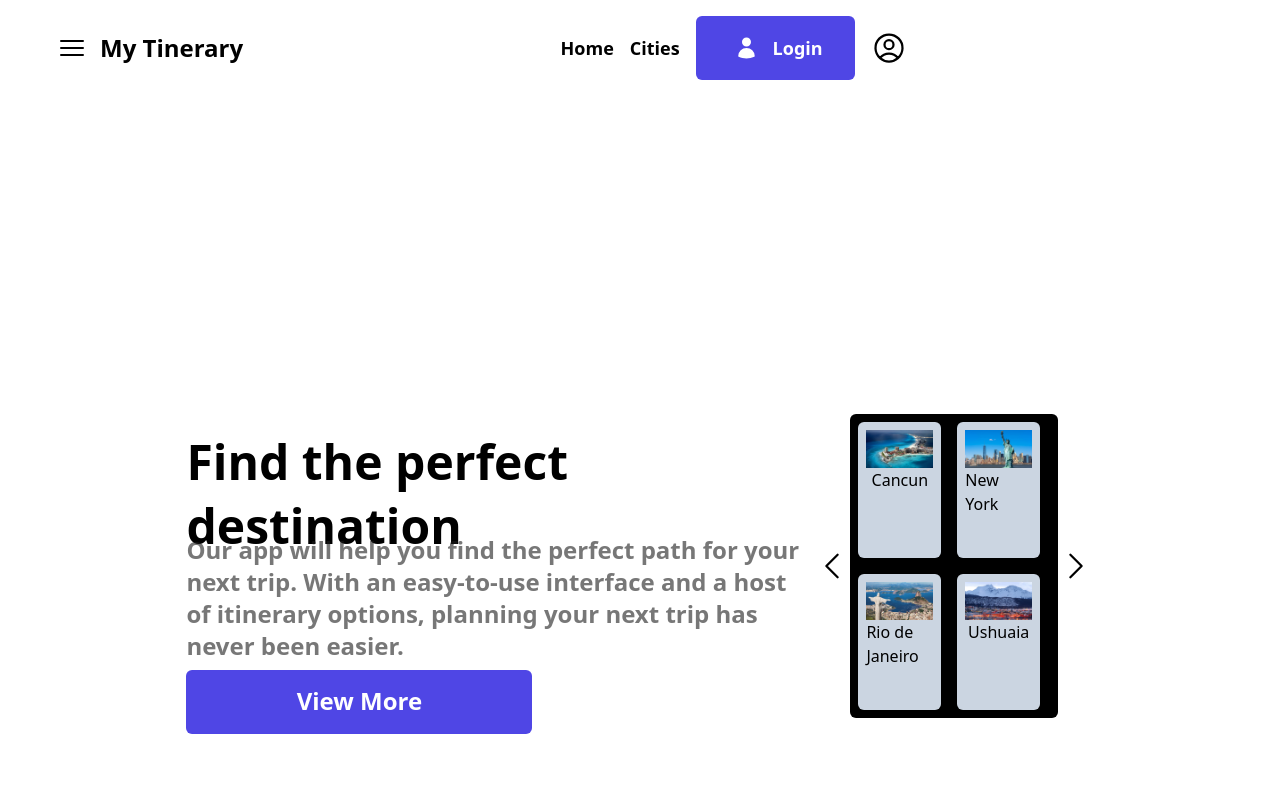
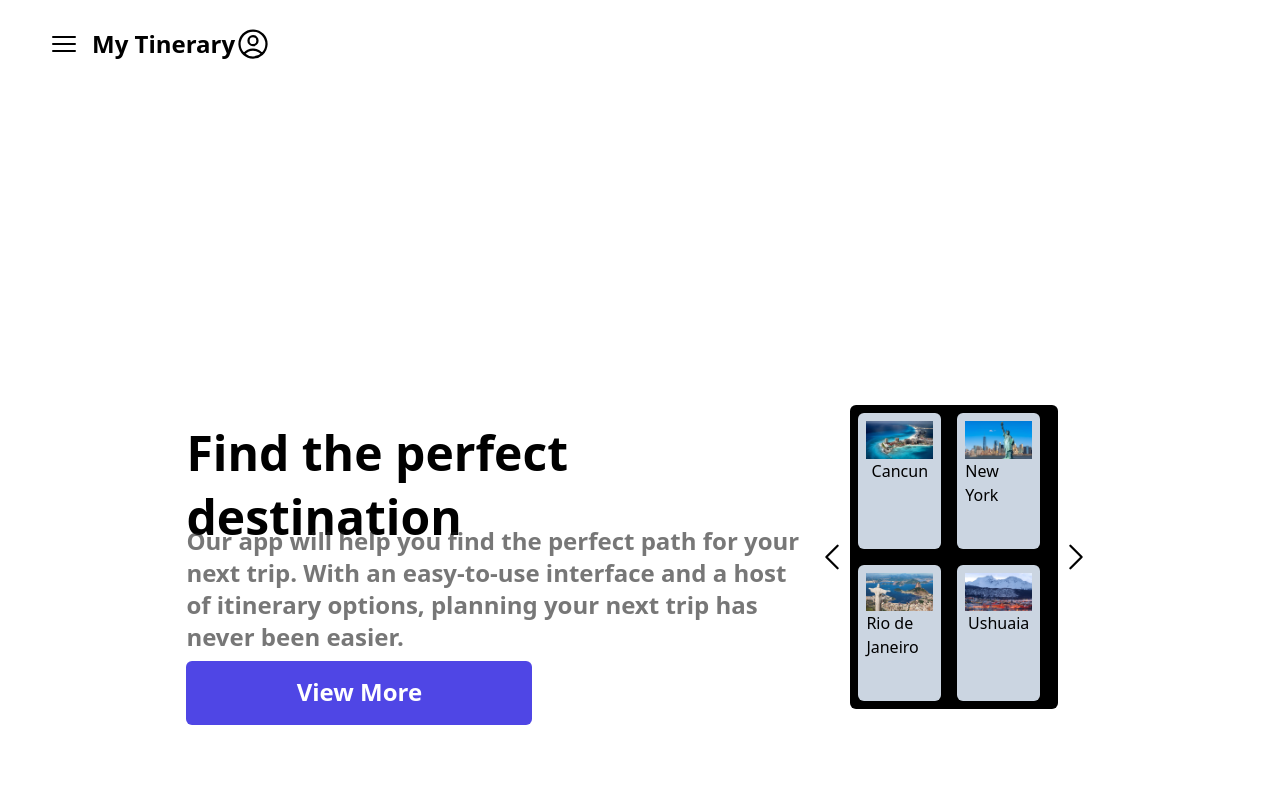
Before and after one commit to germandie/mytinerary-posada, a React (Vite) app: page / in a window 1280 px wide. Shown: the top 800 px of the page. Built offline with nearby package versions, Linux system fonts and the light colour scheme.

Commit message:
navbar&carousel

```diff
--- a/src/components/Arrow.jsx
+++ b/src/components/Arrow.jsx
@@ -1,4 +1,4 @@
-export default function Arrow({direction}) {
+export default function Arrow({direction,onClick}) {
 
   return (
     <svg
@@ -7,7 +7,8 @@ export default function Arrow({direction}) {
       viewBox="0 0 24 24"
       strokeWidth={1.5}
       stroke="currentColor"
-      className="w-9 h-9"
+      className="w-9 h-9 cursor-pointer"
+      onClick={onClick}
     >
       <path
         strokeLinecap="round"
--- a/src/components/Carousel.jsx
+++ b/src/components/Carousel.jsx
@@ -1,14 +1,44 @@
 import Arrow from "../components/Arrow";
 import CardPolaroid from "../components/CardPolaroid";
+import {useState} from "react";
 
 export default function Carousel({data}) {
+  let [counter,setCounter] = useState(0)
+  let [counterTo,setCounterTo] = useState(4)
+
+  function next_slide(){
+    if(data.length <= counterTo) {
+      setCounter(0)
+      setCounterTo(4)
+    }else {
+      setCounter(counter+4)
+    setCounterTo(counterTo+4)
+
+    }
+    console.log(counter);
+    console.log(counterTo);
+  }
+
+  function prev_slide(){
+    if(counter <= 0) {
+      setCounter(data.length - 4)
+      setCounterTo(data.length)
+    }else {
+      setCounter(counter-4)
+    setCounterTo(counterTo-4)
+
+    }
+    console.log(counter);
+    console.log(counterTo);
+  }
+
   return (
     <div className="flex justify-center items-center">
           <div className="flex-none">
-            <Arrow direction="M15.75 19.5L8.25 12l7.5-7.5" />
+            <Arrow direction="M15.75 19.5L8.25 12l7.5-7.5" onClick={prev_slide}/>
           </div>
           <div className="flex flex-wrap h-[304px] rounded-md bg-black">
-            {data.slice(0, 4).map((each) => (
+            {data.slice(counter,counterTo).map((each) => (
               <CardPolaroid
                 key={each.id}
                 src={each.photo}
@@ -18,7 +48,7 @@ export default function Carousel({data}) {
             ))}
           </div>
           <div className="flex-none">
-            <Arrow direction="M8.25 4.5l7.5 7.5-7.5 7.5" />
+            <Arrow direction="M8.25 4.5l7.5 7.5-7.5 7.5" onClick={next_slide} />
           </div>
         </div>
   )
--- a/src/components/NavBar.jsx
+++ b/src/components/NavBar.jsx
@@ -1,17 +1,19 @@
+import { useState } from "react";
+
 export default function NavBar() {
+  let [show, setShow] = useState(false);
+
   return (
+    <header className="h-[87px] px-12 flex justify-start items-center">
 
-    <header className="flex items-center font-segoe-ui  font-semibold text-black mx-[40px] bg-white  p-4">
-
-      <div className= "flex">
-      <svg
+        <svg
           xmlns="http://www.w3.org/2000/svg"
           fill="none"
           viewBox="0 0 24 24"
           strokeWidth={1.5}
           stroke="currentColor"
-          className="w-8 h-8"
-          onClick={()=>setShow(!show)}
+          className="w-8 h-8 cursor-pointer"
+          onClick={() => setShow(!show)}
         >
           <path
             strokeLinecap="round"
@@ -19,15 +21,8 @@ export default function NavBar() {
             d="M3.75 6.75h16.5M3.75 12h16.5m-16.5 5.25h16.5"
           />
         </svg>
-        <div className="text-black font-bold text-2xl ml-3">My Tinerary</div>
-      </div>
-
-
-      <div className="mx-auto flex items-center h-30 justify-between">
-
-
-
-        <nav className="flex items-center space-x-4">
+        {show?(
+          <nav className="flex items-center space-x-4 mx-auto h-30 justify-between">
           <a
             href="#"
             className="font-segoe-ui text-black text-lg font-semibold leading-8"
@@ -56,7 +51,15 @@ export default function NavBar() {
             <span>Login</span>
           </button>
 
-          <svg
+
+        </nav>
+        ) : (null)}
+
+      {<div className="text-black font-bold text-2xl ml-3">My Tinerary</div>}
+
+
+
+        <svg
             xmlns="http://www.w3.org/2000/svg"
             fill="none"
             viewBox="0 0 24 24"
@@ -70,8 +73,10 @@ export default function NavBar() {
               d="M17.982 18.725A7.488 7.488 0 0012 15.75a7.488 7.488 0 00-5.982 2.975m11.963 0a9 9 0 10-11.963 0m11.963 0A8.966 8.966 0 0112 21a8.966 8.966 0 01-5.982-2.275M15 9.75a3 3 0 11-6 0 3 3 0 016 0z"
             />
           </svg>
-        </nav>
-      </div>
+
+
+
+
     </header>
   );
 }
--- a/src/pages/Home.jsx
+++ b/src/pages/Home.jsx
@@ -31,7 +31,9 @@ export default function Home() {
     },
   ];
   return (
+
     <main className="flex justify-center items-center mx-[219px]">
+
       <div className="w-[1291px] h-[304px] flex justify-between p-4 mt-[318px] mb-[399px]">
         <div className="flex flex-col w-[742px] h-[304px]">
           <h1 className="text-[48px] font-semibold h-[64px] font-[700] leading-[63.84px]">
```
